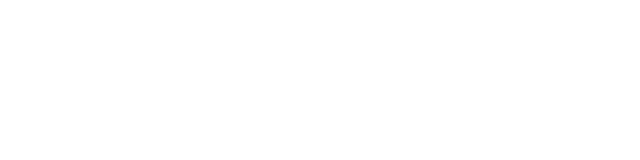
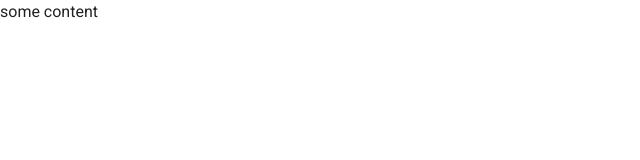
Before and after one commit to Abraams/vue-simple-player, a Vue app: page / in a window 1280 px wide. Shown: the top 160 px of the page, without its empty margins (0-640 px from the left). Built offline with nearby package versions, Linux system fonts and the light colour scheme.

Commit message:
feat(core): setup vuetify

```diff
--- a/public/index.html
+++ b/public/index.html
@@ -1,11 +1,13 @@
 <!DOCTYPE html>
-<html lang="">
+<html lang="en">
   <head>
     <meta charset="utf-8">
     <meta http-equiv="X-UA-Compatible" content="IE=edge">
     <meta name="viewport" content="width=device-width,initial-scale=1.0">
     <link rel="icon" href="<%= BASE_URL %>favicon.ico">
     <title><%= htmlWebpackPlugin.options.title %></title>
+    <link rel="stylesheet" href="https://fonts.googleapis.com/css?family=Roboto:100,300,400,500,700,900">
+    <link rel="stylesheet" href="https://cdn.jsdelivr.net/npm/@mdi/font@latest/css/materialdesignicons.min.css">
   </head>
   <body>
     <noscript>
--- a/src/App.vue
+++ b/src/App.vue
@@ -1,5 +1,9 @@
 <template>
-  <div id="app" />
+  <v-app>
+    <v-main>
+      some content
+    </v-main>
+  </v-app>
 </template>
 
 <script>
@@ -9,5 +13,3 @@
   components: {}
 }
 </script>
-
-<style lang="scss"></style>
--- a/src/main.js
+++ b/src/main.js
@@ -1,8 +1,10 @@
 import Vue from 'vue'
 import App from './App.vue'
+import vuetify from './plugins/vuetify'
 
 Vue.config.productionTip = false
 
 new Vue({
+  vuetify,
   render: h => h(App)
 }).$mount('#app')
--- /dev/null
+++ b/src/plugins/vuetify.js
@@ -0,0 +1,8 @@
+import Vue from 'vue'
+import Vuetify from 'vuetify/lib/framework'
+
+Vue.use(Vuetify)
+
+const options = {}
+
+export default new Vuetify(options)
--- /dev/null
+++ b/vue.config.js
@@ -0,0 +1,5 @@
+module.exports = {
+  transpileDependencies: [
+    'vuetify'
+  ]
+}
```
Also changed, not shown: package.json (+7 -4 lines), 1 other file (tests, documents, lock files or other folders).
